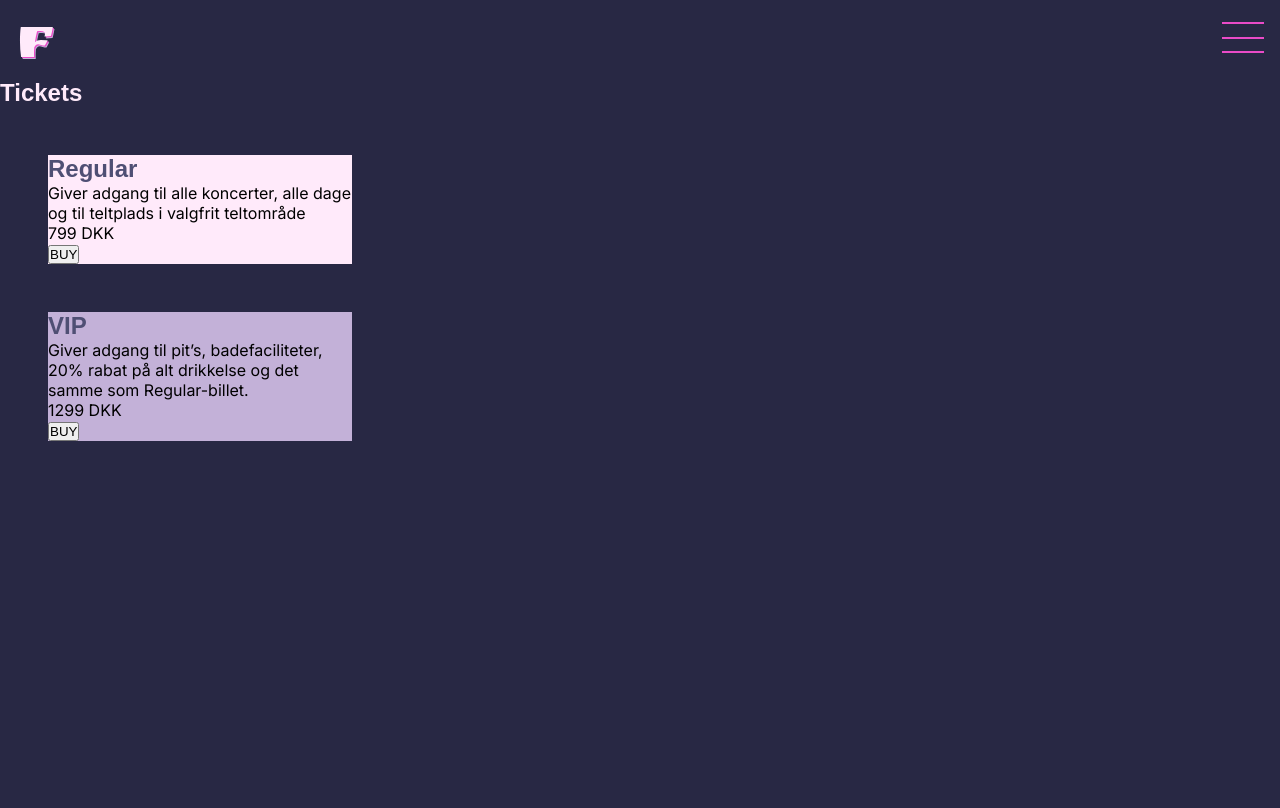
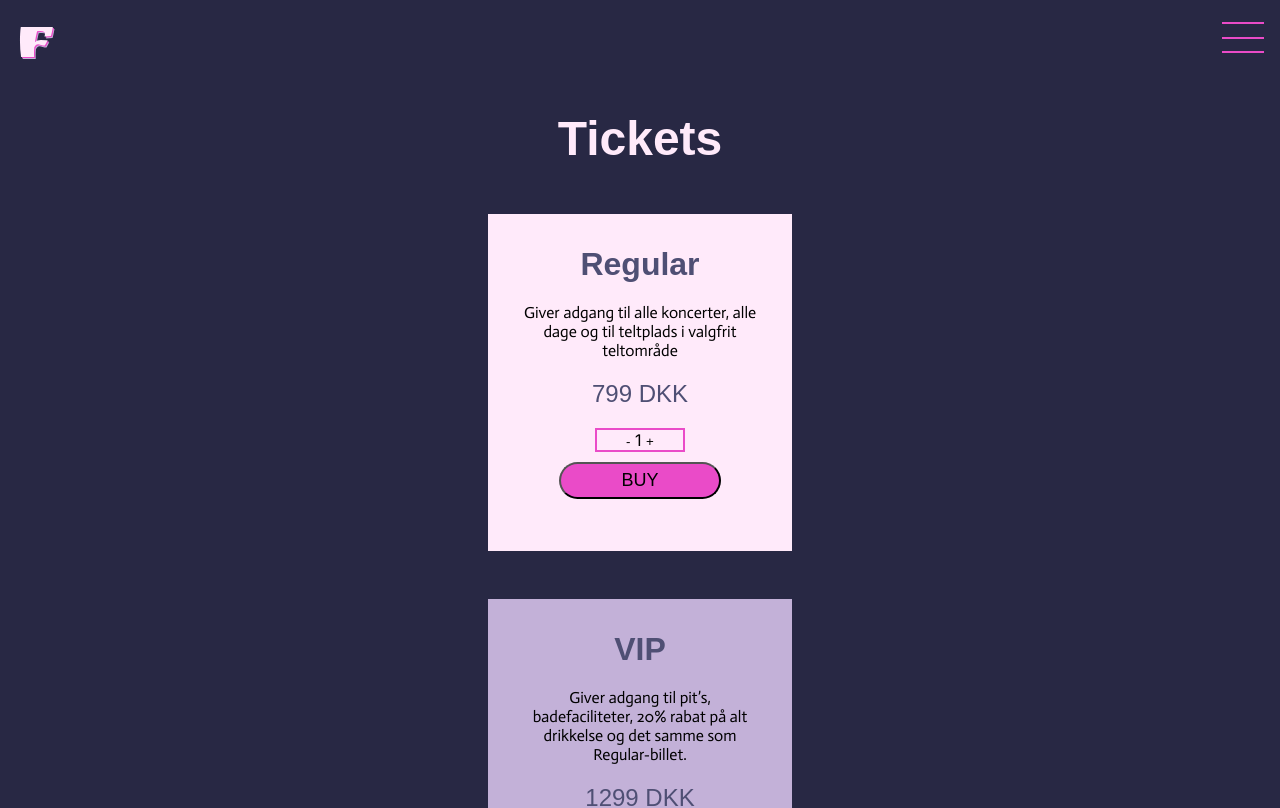
Before and after one commit to malt656c/foo_fest_app, a Next.js app: page /booking in a window 1280 px wide. Shown: the top 808 px of the page. Built offline with nearby package versions, Linux system fonts and the light colour scheme; a web font is replaced by a local one.

Commit message:
Luka - Booking sider

```diff
--- a/components/AppWrapper.module.css
+++ b/components/AppWrapper.module.css
@@ -1,3 +1,3 @@
 .wrapper{
-    height: 100vh;
+    min-height: 100svh;
 }
--- a/components/Booking.module.css
+++ b/components/Booking.module.css
@@ -1,11 +1,13 @@
 .Background {
-    height: 600px;
-    align-items: center;
+    margin: 0 auto;
     width: 400px;
     background-color: var(--primary_dark);
 }
 
 .Heading {
+    font-size: xxx-large;
+    padding-top: 2rem;
+    text-align: center;
     font-family: var(--heading_font);
     color: var(--primary_light);
 }
--- a/components/GreenCamping.module.css
+++ b/components/GreenCamping.module.css
@@ -0,0 +1,48 @@
+
+.GCcard {
+    background-image: url(../public/frontpagebg.jpg);
+    background-size: cover;
+    margin: 0 auto;
+    width: 400px;
+    text-align: center;
+    padding: 2rem;
+    margin-top: 3rem;
+}
+
+.Heading {
+    font-family: var(--heading_font);
+    color: var(--primary_light);
+}
+
+.Price {
+    font-family: var(--heading_font);
+    color: var(--primary_light);
+    font-size: x-large;
+}
+
+.Button {
+display: block;
+margin: 0 auto;
+background-color: var(--accent_pink);
+font-family: var(--heading_font);
+font-size: large;
+padding: 6px 60px;
+border-radius: 30px;
+margin-bottom: 1rem;
+border: none;
+color: var(--primary_light);
+}
+
+.Button:hover {
+    background-color: var(--accent_red);
+}
+
+.Text{
+    color: var(--primary_light);
+}
+
+.Heading,
+.Price,
+.Text {
+    margin-bottom: 2rem;
+}
--- a/components/TentBooking.module.css
+++ b/components/TentBooking.module.css
@@ -0,0 +1,53 @@
+.TentCard {
+    background-image: url(/public/frontpagebg.jpg);
+    background-size: cover;
+    text-align: center;
+}
+
+.Heading {
+    font-size: xx-large;
+    text-align: center;
+    font-family: var(--heading_font);
+    color: var(--secondary_dark)
+}
+
+.Counter {
+    display: block;
+    width: fit-content;
+    margin: 0 auto;
+    width: 90px;
+    text-align: center;
+    border: var(--accent_pink) 2px solid;
+    margin-bottom: 10px;
+}
+
+.Counterbtn {
+    background: none;
+    border: none;
+}
+
+.Button {
+    color: var(--primary_light);
+display: block;
+  margin: 0 auto;
+ background-color: var(--accent_pink);
+ font-family: var(--heading_font);
+ font-size: large;
+ padding: 6px 60px;
+ border-radius: 30px;
+ border: none;
+}
+.Button:hover {
+    background-color: var(--accent_red);
+}
+
+.Text {
+    color: var(--primary_light);
+    font-family: var(--text_font);
+}
+
+.Button,
+.Text,
+.Counter {
+    margin-bottom: 1rem;
+}
--- a/components/Ticketcard.jsx
+++ b/components/Ticketcard.jsx
@@ -4,14 +4,20 @@ export default async function Ticketcard() {
         <div>
 <div className={styles.Card1}>
 <h1 className={styles.Heading}>Regular</h1>
-<p>Giver adgang til alle koncerter, alle dage og til teltplads i valgfrit teltområde</p>
-<p>799 DKK</p>
+<p className={styles.Text}>Giver adgang til alle koncerter, alle dage og til teltplads i valgfrit teltområde</p>
+<p className={styles.Price}>799 DKK</p>
+<div className={styles.Counter}>
+   <button className={styles.Counterbtn}>-</button> 1 <button className={styles.Counterbtn}ß>+</button>
+</div>
 <button className={styles.Button}>BUY</button>
 </div>
 <div className={styles.Card2}>
 <h1 className={styles.Heading}>VIP</h1>
-<p>Giver adgang til pit’s, badefaciliteter, 20% rabat på alt drikkelse og det samme som Regular-billet. </p>
-<p>1299 DKK</p>
+<p className={styles.Text}>Giver adgang til pit’s, badefaciliteter, 20% rabat på alt drikkelse og det samme som Regular-billet. </p>
+<p className={styles.Price}>1299 DKK</p>
+<div className={styles.Counter}>
+   <button className={styles.Counterbtn}>-</button> 1 <button className={styles.Counterbtn}ß>+</button>
+</div>
 <button className={styles.Button}>BUY</button>
 </div>
 </div>
--- a/components/Ticketcard.module.css
+++ b/components/Ticketcard.module.css
@@ -1,14 +1,67 @@
 .Card1 {
+    padding: 2rem;
     background-color: var(--primary_light);
     margin: 3rem;
 }
 
 .Heading {
+    font-size: xx-large;
+    text-align: center;
     font-family: var(--heading_font);
     color: var(--secondary_dark)
 }
 
 .Card2 {
+    padding: 2rem;
     background-color: var(--secondary_light);
     margin: 3rem;
 }
+
+.Button {
+    display: block;
+  margin: 0 auto;
+ background-color: var(--accent_pink);
+ font-family: var(--heading_font);
+ font-size: large;
+ padding: 6px 60px;
+ border-radius: 30px;
+}
+
+.Button:hover {
+    background-color: var(--accent_red);
+}
+
+.Price {
+    font-family: var(--heading_font);
+    color: var(--secondary_dark);
+    text-align: center;
+    font-size: x-large;
+
+}
+
+.Text {
+    text-align: center;
+    font-family: var(--text_font);
+}
+
+.Counter {
+    display: block;
+    width: fit-content;
+    margin: 0 auto;
+    width: 90px;
+    text-align: center;
+    border: var(--accent_pink) 2px solid;
+    margin-bottom: 10px;
+}
+
+.Counterbtn {
+    background: none;
+    border: none;
+}
+
+.Heading,
+.Text,
+.Price,
+.Button {
+  margin-bottom: 20px;
+}
```
Also changed, not shown: components/GreenCamping.jsx (+11 -0 lines), components/TentBooking.jsx (+18 -0 lines), src/app/greencamping/page.jsx (added, +11 -0 lines), src/app/tentbooking/page.jsx (added, +11 -0 lines).
